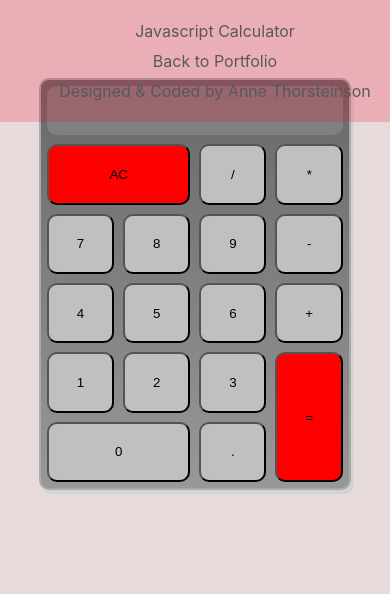
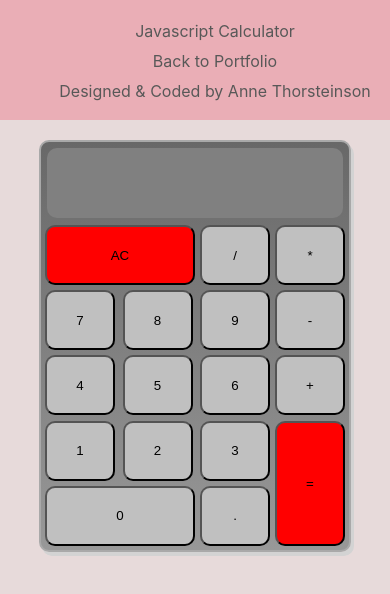
Before and after one commit to AnneThor/javascript-calculator, a React (Create React App) app: page / in a window 390 px wide. Shown: the top 594 px of the page. Built offline with nearby package versions, Linux system fonts and the light colour scheme.

Commit message:
fixed 4 css issues and calculator resizing

```diff
--- a/src/App.css
+++ b/src/App.css
@@ -6,9 +6,15 @@
   position: fixed;
   top: 0;
   width: 100vw;
-  height: auto;
+  height: 60px;
   background-color: rgba(250, 0, 40, .2);
   color: rgb(88,88,88);
+}
+
+.spacer {
+  width: 100vw;
+  top: 0;
+  height: 60px;
 }
 
 .header-nav-bar {
@@ -28,7 +34,7 @@
 }
 
 #calculator-display {
-  margin-top: 20%;
+  margin-top: 20px;
   display: grid;
   grid-template-areas:
     'display display display display'
@@ -40,18 +46,16 @@
   grid-gap: 5px;
   margin-left: auto;
   margin-right: auto;
-  width: 40%;
-  min-width: 300px;
-  max-width: 400px;
-  height: 70%;
-  min-height: 400px;
-  border: solid darkgrey 2px;
+  width: 300px;
+  max-width: 300px;
+  height: 400px;
+  max-height: 400px;
+  border: solid black 2px;
   background: linear-gradient(#686868, #989898);
   border-radius: 10px;
-  box-shadow: 3px 4px lightgrey;
+  box-shadow: 2px 2px #696969;
   padding: 4px;
 }
-
 
 #display{
   grid-area: display;
@@ -60,9 +64,11 @@
   border-radius: 10px;
   text-align: right;
   padding: 5px;
+  height: 60px;
 }
 
-#zero {grid-area: zero;}
+#zero {grid-area: zero;
+       width: 150px;}
 #one {grid-area: one;}
 #two {grid-area: two;}
 #three {grid-area: three};
@@ -77,16 +83,19 @@
 #multiply {grid-area: multiply;}
 #divide {grid-area: divide;}
 #equals {grid-area: equals;
-         background-color: red;}
+         background-color: red;
+         height: 125px;}
 #decimal {grid-area: decimal;}
 #clear {grid-area: clear;
-        background-color: red;}
+        background-color: red;
+        width: 150px;}
 
 .number-button, .function-button {
-  margin: 2px;
   background-color: silver;
   border-radius: 10px;
   text-align: center;
+  height: 60px;
+  width: 70px;
 }
 
 
@@ -95,9 +104,16 @@
     position: fixed;
     top: 0;
     width: 100vw;
-    height: auto;
+    height: 120px;
+    max-height: 35%;
     background-color: rgba(250, 0, 40, .2);
     color: rgb(88,88,88);
+  }
+
+  .spacer {
+    width: 100vw;
+    top: 0;
+    height: 120px;
   }
 
   .header-nav-bar {
@@ -105,4 +121,29 @@
     flex-direction: column;
     list-style: none;
   }
+
+  #calculator-display {
+    display: grid;
+    grid-template-areas:
+      'display display display display'
+      'clear clear divide multiply'
+      'seven eight nine subract'
+      'four five six add'
+      'one two three equals'
+      'zero zero decimal equals';
+    grid-gap: 5px;
+    margin-left: auto;
+    margin-right: auto;
+    width: 40%;
+    min-width: 300px;
+    max-width: 400px;
+    height: 70%;
+    min-height: 400px;
+    border: solid darkgrey 2px;
+    background: linear-gradient(#686868, #989898);
+    border-radius: 10px;
+    box-shadow: 3px 4px lightgrey;
+    padding: 4px;
+  }
+
 }
--- a/src/App.js
+++ b/src/App.js
@@ -8,7 +8,7 @@ function App() {
     <div className="App">
 
       <Header />
-
+      <div className="spacer"></div>
       <Calculator />
 
     </div>
--- a/src/components/Calculator.js
+++ b/src/components/Calculator.js
@@ -94,7 +94,6 @@ class Calculator extends React.Component {
       return;
     }
     let nextValue = evaluate(currentInput);
-    console.log(nextValue);
     this.setState(
       { input: nextValue,}
     )
```
